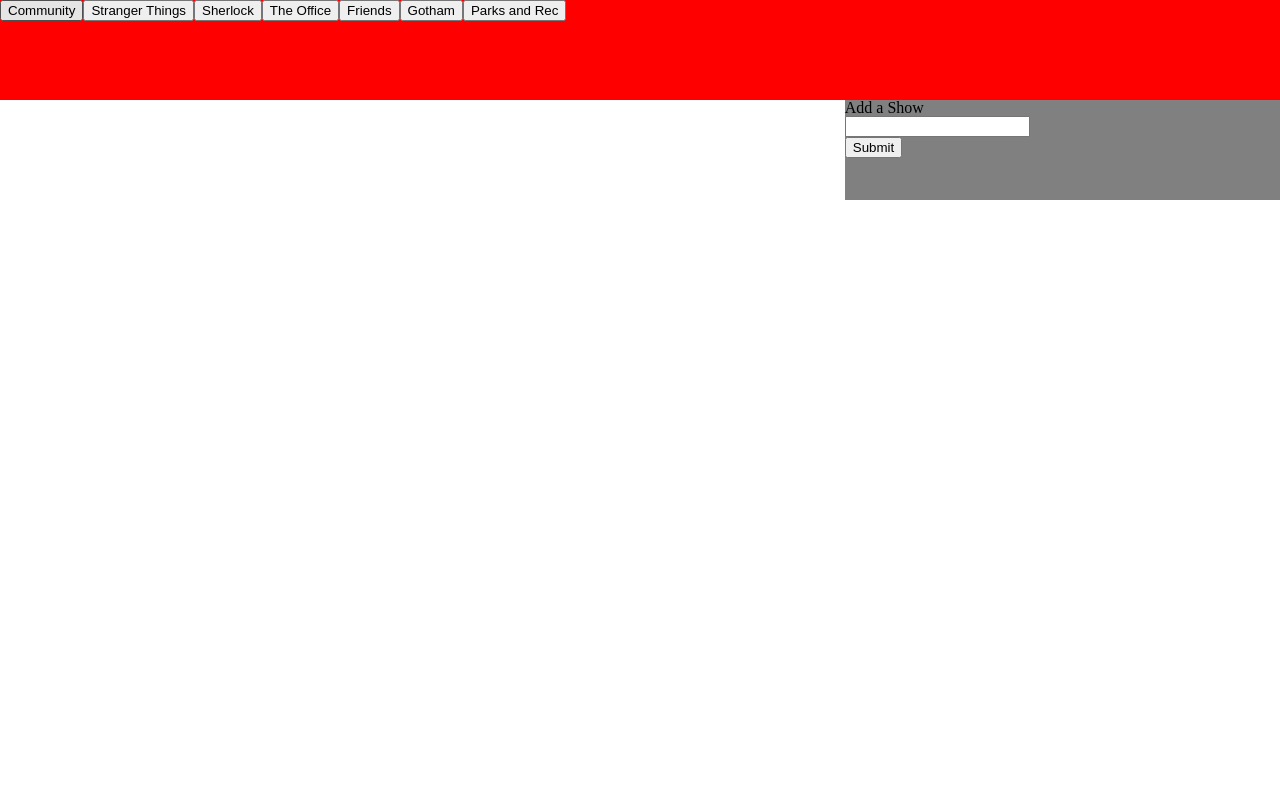
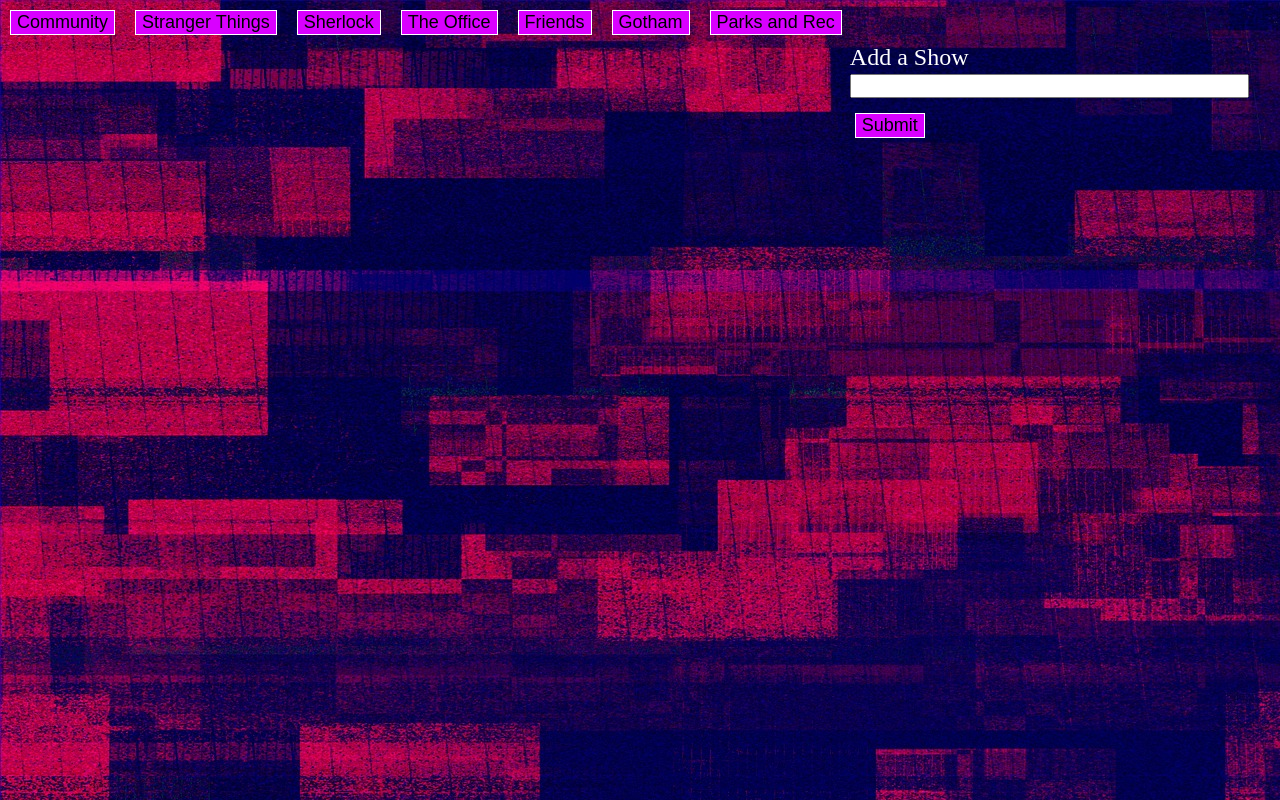
Before and after one commit to fred-h-nguyen/AJAX-GIPHY, a plain HTML site: page index.html in a window 1280 px wide. Drawn offline with nearby package versions, Linux system fonts and the light colour scheme.

Commit message:
added css for html

```diff
--- a/assets/css/style.css
+++ b/assets/css/style.css
@@ -1,5 +1,9 @@
 html, body{
     width: 100%
+}
+
+body{
+    background-image: url(../images/glitch-2717630_1920.jpg)
 }
 
 .flex-container{
@@ -8,24 +12,55 @@ html, body{
 }
 
 #buttonDiv{
-    background-color: red;
     width: 100%;
-    height: 100px;
+}
+
+button {
+    font-size: 18px;
+    margin: 10px;
+    background-color: rgb(217, 0, 255);
+    border: white 1px solid;
 }
 
 #gifDiv{
 width: 66%;
-height: 100 px;
 display: flex;
 flex-direction: row;
 flex-wrap: wrap;
 }
 #gifDiv h2{
     font-size: 24px;
+    color:white;
+    margin-bottom: 5px;
+}
+
+.gifBox{
+    margin: 5px;
+}
+
+#gifDiv img{
+    border: 2px white solid;
 }
 
 #searchDiv{
-height: 100px;
 width: 34%;
-background-color: gray;
 }
+
+#searchDiv label{
+font-size: 24px;
+color: white;
+margin: 5px;
+}
+
+#searchDiv #show{
+    margin: 5px;
+    width: 90%;
+    font-size: 16px;
+}
+
+#searchDiv .search-button{
+    font-size: 18px;
+    margin: 10px;
+    background-color: rgb(217, 0, 255);
+    border: white 1px solid;
+}
```
